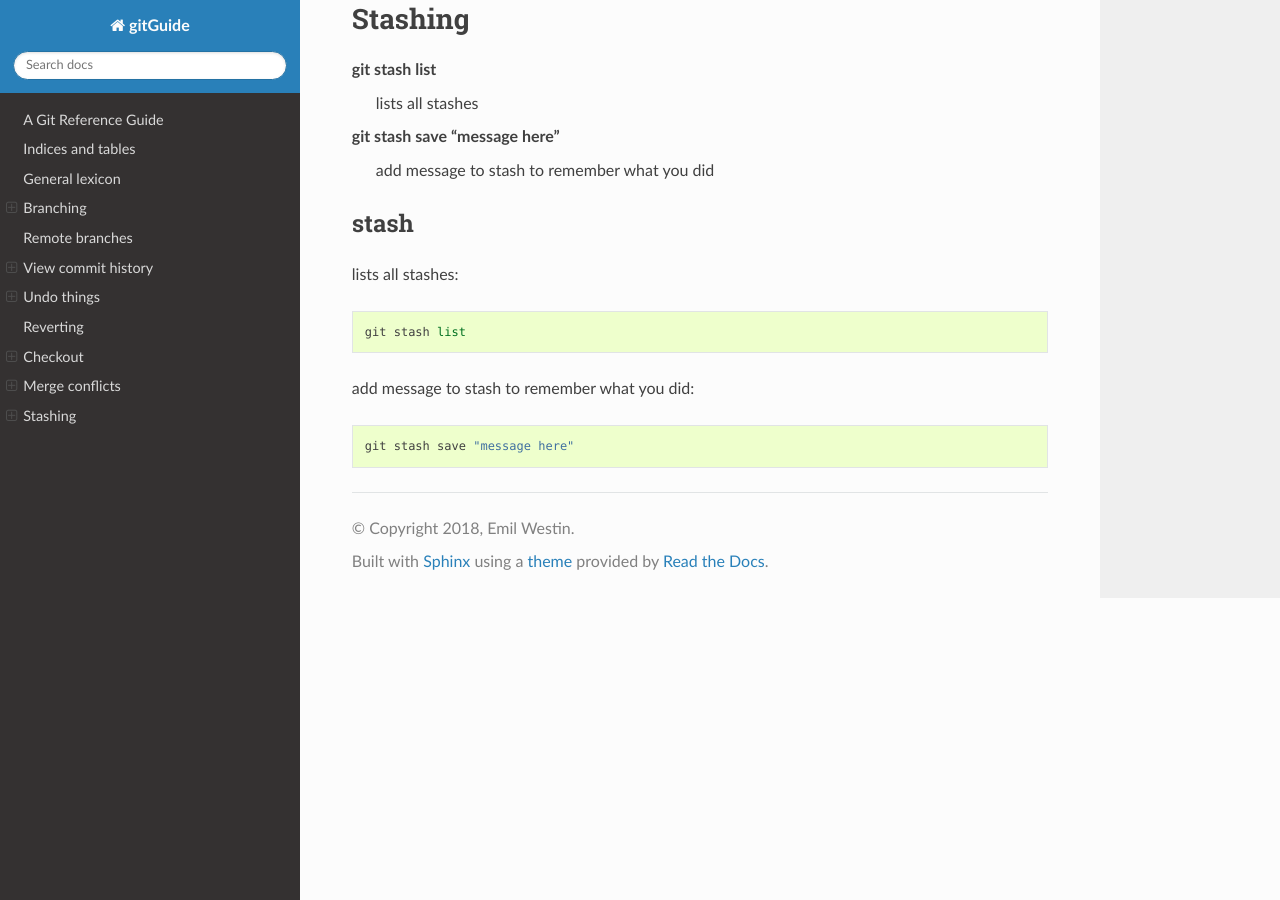
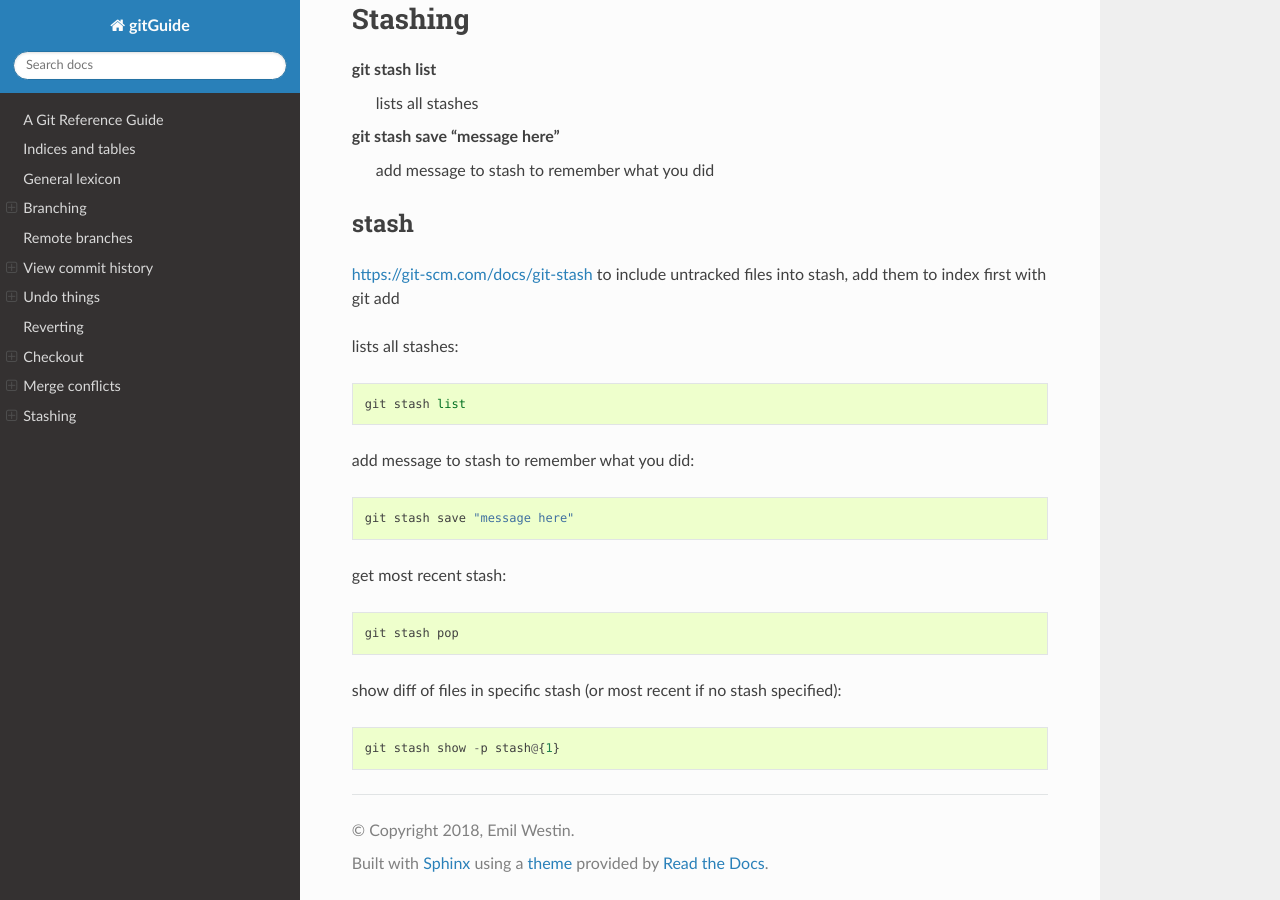
Before and after one commit to emilwest/git_guide, a Sphinx documentation site: the page built from docs/index.rst, in a window 1280 px wide and 900 px high, scrolled down 8581 px. Built offline with Sphinx 7.4.7 and the Read the Docs theme 2.0.0, drawn with Linux system fonts in a browser that asks for light colours.

Commit message:
Update index.rst
adding stash info

```diff
--- a/docs/index.rst
+++ b/docs/index.rst
@@ -376,6 +376,8 @@ Stashing
 
 stash
 -----
+https://git-scm.com/docs/git-stash
+to include untracked files into stash, add them to index first with git add
 
 lists all stashes::
 
@@ -384,3 +386,11 @@ lists all stashes::
 add message to stash to remember what you did::
 
  git stash save "message here"
+
+get most recent stash::
+
+ git stash pop
+
+show diff of files in specific stash (or most recent if no stash specified)::
+
+ git stash show -p stash@{1}
```
